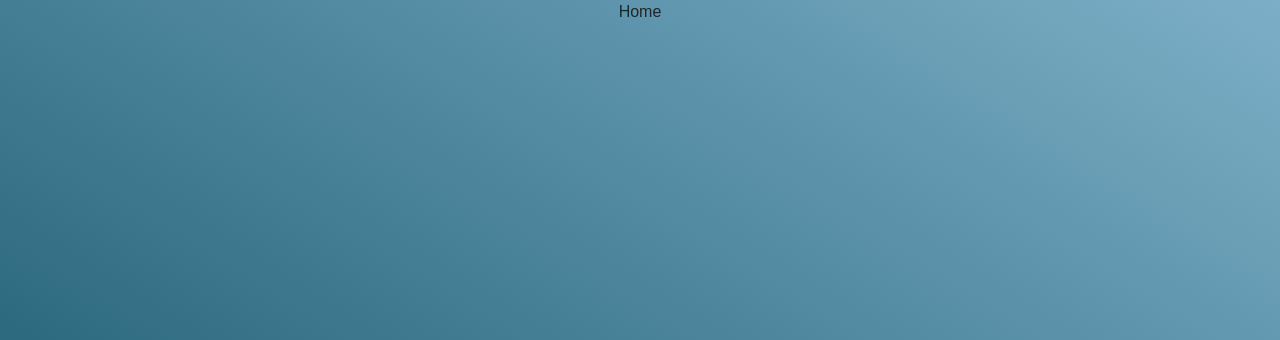
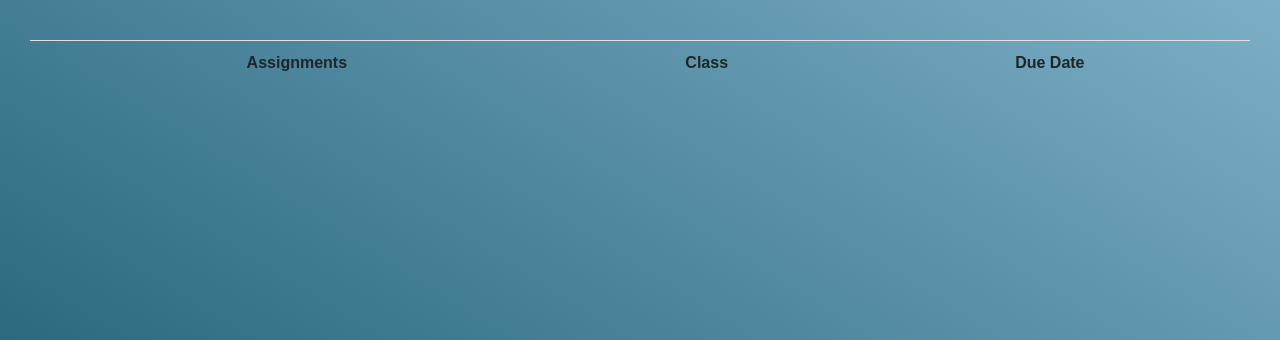
Before and after one commit to JeremyLock93/289-Captstone-Project-and-Development, a Flask app: page / in a window 1280 px wide. Shown: the part 94-434 px from the top of the page. Run offline with Flask 2, Linux system fonts and the light colour scheme; lists and menus that the app fills with data are empty; some libraries are stand-ins or nearby versions.

Commit message:
Add files via upload

```diff
--- a/Mark_289/Pythonese_working_directory/App.py
+++ b/Mark_289/Pythonese_working_directory/App.py
@@ -4,8 +4,9 @@ import os
 from flask import Flask, redirect, url_for, render_template, request, send_file
 
 app = Flask(__name__)
+USER_FOLDER = os.path.join("static","user_data")
 
-
+app.config["User_Folder"] = USER_FOLDER
 
 @app.route("/home")
 @app.route("/")
@@ -25,7 +26,19 @@ def templates():
 
 @app.route("/profile")
 def profile():
-    return render_template("profile.html")
+    PROFILE_PIC = "NONE" #os.path.join(app.config['user_data'], 'profile_pic.jpg')
+    USERNAME = "NONE" #os.path.join(app.config['user_data'], 'user_info.json')
+    NAME = "NONE" #os.path.join(app.config['user_data'], 'user_info.json')
+    EMAIL = "NONE" #os.path.join(app.config['user_data'], 'user_info.json')
+    PASSWORD = "NONE" #os.path.join(app.config['user_data'], 'user_info.json')
+    return render_template("profile.html",
+        PROFILE_PIC = PROFILE_PIC,
+        USERNAME = USERNAME,
+        NAME = NAME,
+        EMAIL = EMAIL,
+        PASSWORD = PASSWORD)
+
+
 
 
 @app.route("/loggin")
--- a/Mark_289/Pythonese_working_directory/templates/index.html
+++ b/Mark_289/Pythonese_working_directory/templates/index.html
@@ -50,7 +50,23 @@
       <br>
       <br>
       <br>
-      <h1>Home</h1>
+      <br>
+      <br>
+      <div class="col">
+        <div class="col">
+          <table class="table">
+            <tr>
+              <th scope="col">Assignments</th>
+              <th scope="col">Class</th>
+              <th scope="col">Due Date</th>
+
+            </tr>
+          </table>
+        </div>
+
+
+
+      </div>
 
 
 
```
Also changed, not shown: Mark_289/Pythonese_working_directory/templates/calendar.html (+4 -3 lines), Mark_289/Pythonese_working_directory/templates/profile.html (+4 -4 lines).
